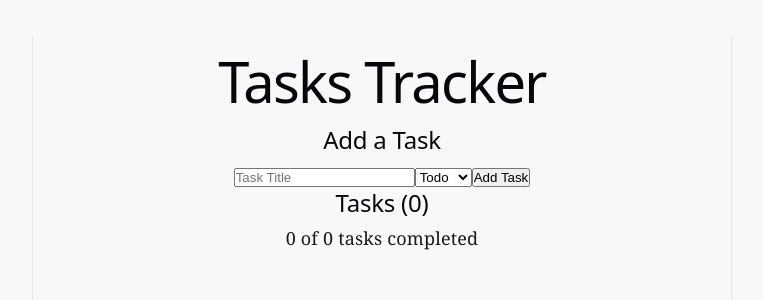
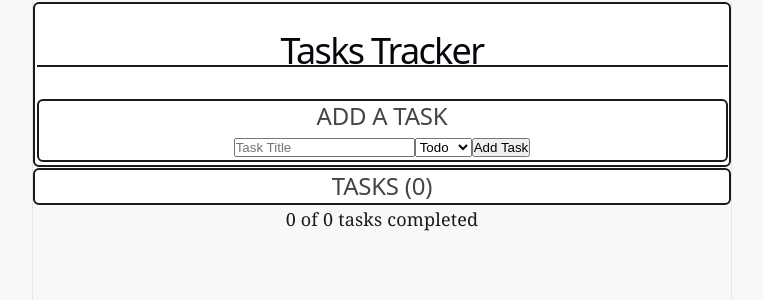
Before and after one commit to meganclapinski25/4320-state-management, a React (Vite) app: page / in a window 1280 px wide. Shown: the top 300 px of the page, without its empty margins (258-1021 px from the left). Built offline with nearby package versions, Linux system fonts and the light colour scheme.

Commit message:
Update App.css

```diff
--- a/src/App.css
+++ b/src/App.css
@@ -8,10 +8,40 @@ body {
   font-family: 'Georgia', serif;
   background: #f8f8f8;
   color: #1a1a1a;
-  padding: 2rem;
+  padding: 2px;
 }
 
 #root {
   max-width: 700px;
   margin: 0 auto;
 }
+h1{
+  font-size:2rem;
+  text-align: center;
+  border-bottom: 2px solid #1a1a1a;
+  padding-bottom: 1px;
+}
+
+h2{
+  text-transform: uppercase;
+  margin-bottom: 1.5px;
+  color: #444;
+}
+
+section{
+  background: #ffffff;
+  border: 2px solid #1a1a1a;
+  border-radius: 6px;
+  padding:1.5px;
+  margin-bottom: 1.5px;
+}
+
+section.editing{
+  border-color: #2563eb;
+  background:#eff6ff;
+
+}
+
+section.h2{
+  color:#2563eb;
+}
```
